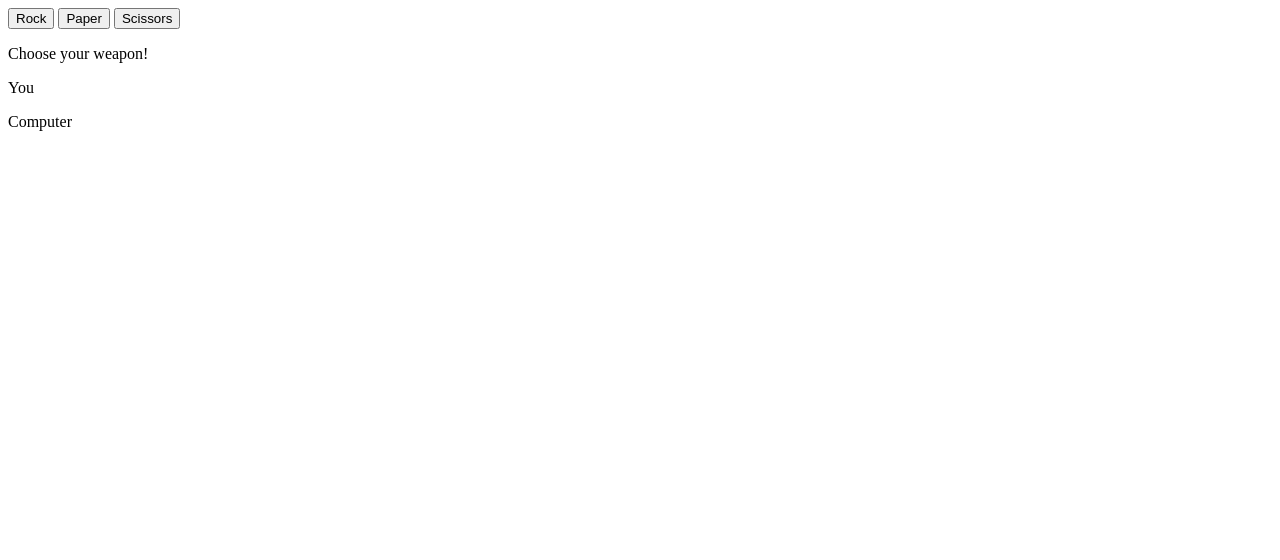
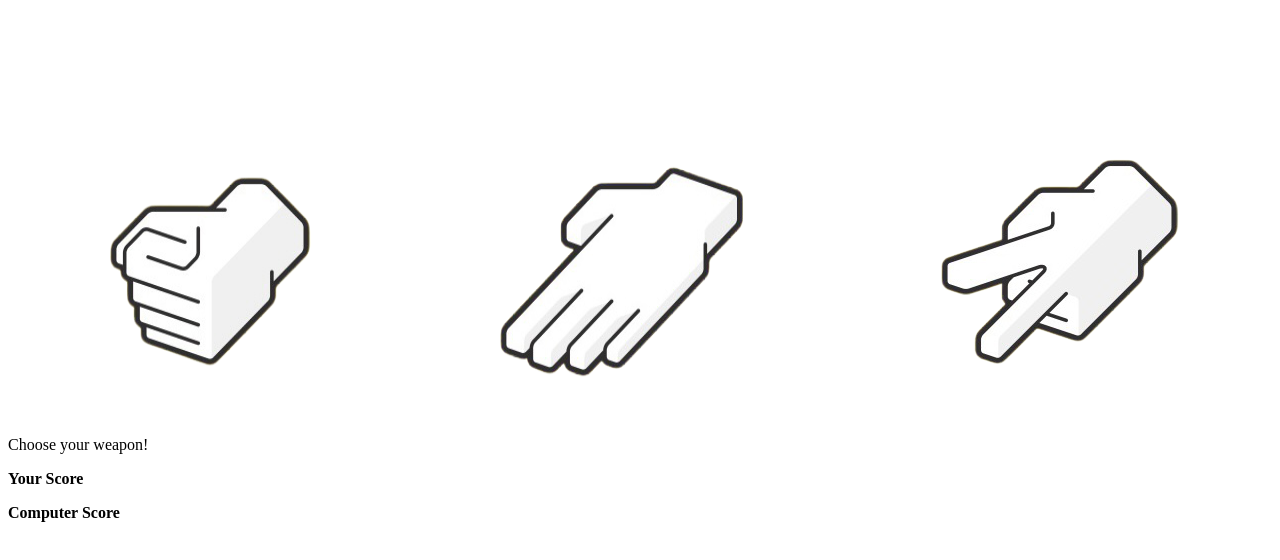
Before and after one commit to Givemeskills/Rock-Paper-Scissors-2.0, a plain HTML site: page index.html in a window 1280 px wide. Drawn offline with Linux system fonts and the light colour scheme.

Commit message:
added icons and started work on CSS stytle and positioning with flexbox

```diff
--- a/index.html
+++ b/index.html
@@ -2,25 +2,30 @@
 <html>
 <head>
   <title>Rock Paper Scissors</title>
+  <link rel = "stylesheet" href = "style.css">
   <meta charset="UTF-8"/>
 </head>
 <body>
-  <div id = buttons>
-    <button id = "rock">Rock</button>
-    <button id = "paper">Paper</button>
-    <button id = "scissors">Scissors</button>
-  </div>
-  <div id = game-info>
-   <p id = "roundResult">Choose your weapon!</p>
-     <div id = scores>
-       <div id = human-score-div>
-        <p id = "humanScoreDisp">You</p>
-      </div>
-      <div id = computer-score-div>
-       <p id = "compScoreDisp">Computer</p>
+  <div id = main-page>
+    <div id = buttons>
+      <img id = "rock" src = "rock.png">
+      <img id = "paper" src = "paper.png">
+      <img id = "scissors" src = "scissors.png">
+   </div>
+    <div id = "game-info">
+    <p id = "roundResult">Choose your weapon!</p>
+      <div id = "scores">
+         <div id = "human-score-div">
+           <p><b>Your Score</b></p>
+           <p id = "humanScoreDisp"></p>
+         </div>
+      <div id = "computer-score-div">
+        <p><b>Computer Score</b></p>
+        <p id = "compScoreDisp"></p>
       </div>
       <p id = "gameResult"></p>
     </div>
+  </div>
   <script src = "game.js"></script>
 </body>
 </html>
--- /dev/null
+++ b/style.css
@@ -0,0 +1,11 @@
+#main-page {
+height: 50vw;
+display: flex;
+flex-direction: column;
+justify-content: center;
+}
+
+#buttons {
+    display: flex;
+    justify-content: space-around;
+}
```
Also changed, not shown: game.js (indentation only), paper.png (added), rock.png (added), scissors.png (added).
